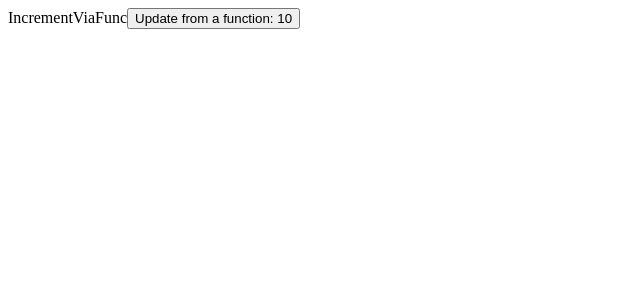
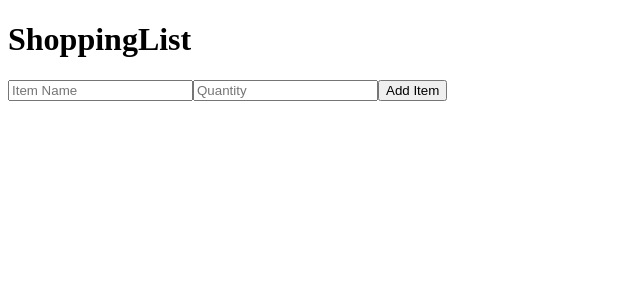
Before and after one commit to shubham23471/react-demos-js, a React (Vite) app: page / in a window 1280 px wide. Shown: the top 300 px of the page, without its empty margins (0-640 px from the left). Built offline with nearby package versions, Linux system fonts and the light colour scheme.

Commit message:
useState exercise

```diff
--- a/src/App.jsx
+++ b/src/App.jsx
@@ -1,16 +1,23 @@
 import React from "react";
+import TodoList from "./components/TodoList";
 import { useState } from "react";
-import IncrementViaFunc from "./components/IncrementViaFunc";
+import Counter from "./components/Counter";
+import TodoListForm from "./components/TodoListForm";
+import Profile from "./components/Profile";
+import ShoppingList from "./components/ShoppingList";
 
 const App = () => {
-  // Intinal value is defined by a function
-  const [counter, setCounter] = useState(() => {
-    const initialCount = 10;
-    return initialCount;
-  });
   return (
     <div>
-      <IncrementViaFunc counter={counter} setCounter={setCounter} />
+      {/* <p>------- Simple Counter-------</p>
+      <Counter></Counter>
+      <p>--------------</p>
+      <p>------- Static Item update-------</p>
+      <TodoList> </TodoList>
+      <p>--------------</p> */}
+      {/* <TodoListForm></TodoListForm> */}
+      {/* <Profile></Profile> */}
+      <ShoppingList></ShoppingList>
     </div>
   );
 };
--- /dev/null
+++ b/src/components/Counter.jsx
@@ -0,0 +1,14 @@
+import React, { useState } from "react";
+
+const Counter = () => {
+  const [count, setCount] = useState(0);
+  return (
+    <div>
+      <p>Counter value: {count}</p>
+      <button onClick={() => setCount(count + 1)}>Increment</button>
+      <button onClick={() => setCount(count - 1)}>Decrement</button>
+    </div>
+  );
+};
+
+export default Counter;
--- a/src/components/IncrementViaFunc.jsx
+++ /dev/null
@@ -1,18 +0,0 @@
-import React from "react";
-
-const IncrementViaFunc = ({ counter, setCounter }) => {
-  // Update logic: will also be defined in a function
-  // insted of this :   const updateLogic = setCounter(counter + 1);
-  const updateLogic = () => {
-    setCounter((i) => i + 1);
-  };
-  return (
-    <div>
-      IncrementViaFunc
-      {/* <button onClick={updateLogic}>Update from a function: {counter}</button> */}
-      <button onClick={updateLogic}>Update from a function: {counter}</button>
-    </div>
-  );
-};
-
-export default IncrementViaFunc;
--- /dev/null
+++ b/src/components/Profile.jsx
@@ -0,0 +1,62 @@
+import React, { useState } from "react";
+
+// this will show you how to initilize a 'JS object' as initial
+// value and then update it
+
+const Profile = () => {
+  // to store all the profiles
+  const [profile, setProfile] = useState({
+    name: "",
+    age: "",
+  });
+
+  //to get the input for profile name
+  const handleChange = (e) => {
+    // console.log(e.target);
+    const { name, value } = e.target;
+    console.log("name:", name, [name]);
+    console.log(value);
+    setProfile((prevProfile) => ({
+      ...prevProfile,
+      [name]: value,
+    }));
+  };
+
+  return (
+    <div>
+      <h2>User Profile</h2>
+      {/* <p>{profile.name}</p> */}
+      <div>
+        <label>
+          Name:
+          <input
+            type="text"
+            name="name"
+            placeholder="Enter your name"
+            value={profile.name}
+            onChange={handleChange}
+          ></input>
+        </label>
+      </div>
+
+      <div>
+        <label>
+          Age:
+          <input
+            type="number"
+            name="age"
+            placeholder="Enter your age"
+            value={profile.age}
+            onChange={handleChange}
+          ></input>
+        </label>
+      </div>
+
+      <h3> Profile Information</h3>
+      <p>Name: {profile.name}</p>
+      <p>Age: {profile.age}</p>
+    </div>
+  );
+};
+
+export default Profile;
--- /dev/null
+++ b/src/components/ShoppingList.jsx
@@ -0,0 +1,59 @@
+import React, { useState } from "react";
+
+const ShoppingList = () => {
+  const [items, setItems] = useState([]);
+  const [name, setName] = useState("");
+  const [quantity, setQuantity] = useState("");
+
+  const handleSubmit = (e) => {
+    e.preventDefault();
+    // name and quantity are the "value" of our
+    // input form
+    if (!name || !quantity) return;
+
+    // storing the user entered value in newItem
+    const newItem = {
+      name: name,
+      quantity: parseInt(quantity),
+    };
+    // setting the newItem value to our item for rendering
+    setItems((prevItems) => [...prevItems, newItem]);
+    // after setting the value, cleaning up the values
+    setName("");
+    setQuantity("");
+  };
+
+  return (
+    <div>
+      <h1>ShoppingList</h1>
+      <form onSubmit={handleSubmit}>
+        <input
+          type="text"
+          placeholder="Item Name"
+          value={name}
+          onChange={(e) => setName(e.target.value)}
+        ></input>
+
+        <input
+          type="number"
+          placeholder="Quantity"
+          value={quantity}
+          onChange={(e) => setQuantity(e.target.value)}
+        ></input>
+
+        <button type="submit"> Add Item </button>
+      </form>
+
+      {/* {to show the shopping list} */}
+      <ul>
+        {items.map((item, index) => (
+          <li key={index}>
+            Name {item.name} - Quantity{item.quantity}
+          </li>
+        ))}
+      </ul>
+    </div>
+  );
+};
+
+export default ShoppingList;
--- /dev/null
+++ b/src/components/TodoList.jsx
@@ -0,0 +1,20 @@
+import React, { useState } from "react";
+
+const TodoList = () => {
+  const [todoList, setTodoList] = useState(["App", "swim"]);
+  const updateItemHandler = () => {
+    return setTodoList([...todoList, "new item"]);
+  };
+  return (
+    <div>
+      <ul>
+        {todoList.map((item) => (
+          <li key={item}>{item} </li>
+        ))}
+      </ul>
+      <button onClick={updateItemHandler}>Add Item</button>
+    </div>
+  );
+};
+
+export default TodoList;
--- /dev/null
+++ b/src/components/TodoListForm.jsx
@@ -0,0 +1,48 @@
+import React, { useState } from "react";
+
+// this will show you how to initilize a 'array' as initial
+// value and then update it
+
+const TodoListForm = () => {
+  // submit: execute a function which take value from input
+  // and update the empty array
+  const [todoList, setTodoList] = useState([]);
+  const [inputValue, setInputValue] = useState("");
+  // function to update: inputValue when form is submit
+
+  const handleSubmit = (e) => {
+    //get the event object e and stop the default behaviour
+    e.preventDefault();
+    if (inputValue.trim()) {
+      // update the array with user input
+      setTodoList([...todoList, inputValue]);
+      // empty out the value
+      setInputValue("");
+    }
+  };
+  // when there is a change in the form
+  const handleChange = (e) => {
+    setInputValue(e.target.value);
+  };
+  return (
+    <div>
+      <ul>
+        {todoList.map((item, index) => (
+          <li key={index}>{item}</li>
+        ))}
+      </ul>
+      TodoListForm
+      <form onSubmit={handleSubmit}>
+        <input
+          type="text"
+          value={inputValue}
+          placeholder="Enter item"
+          onChange={handleChange}
+        ></input>
+        <button type="submit">Add item</button>
+      </form>
+    </div>
+  );
+};
+
+export default TodoListForm;
```
Also changed, not shown: src/components/ComponentOne.jsx (deleted, +0 -15 lines), src/components/ComponentTwo.jsx (deleted, +0 -7 lines), src/components/Person.jsx (deleted, +0 -11 lines), src/components/Weather.jsx (deleted, +0 -24 lines).
